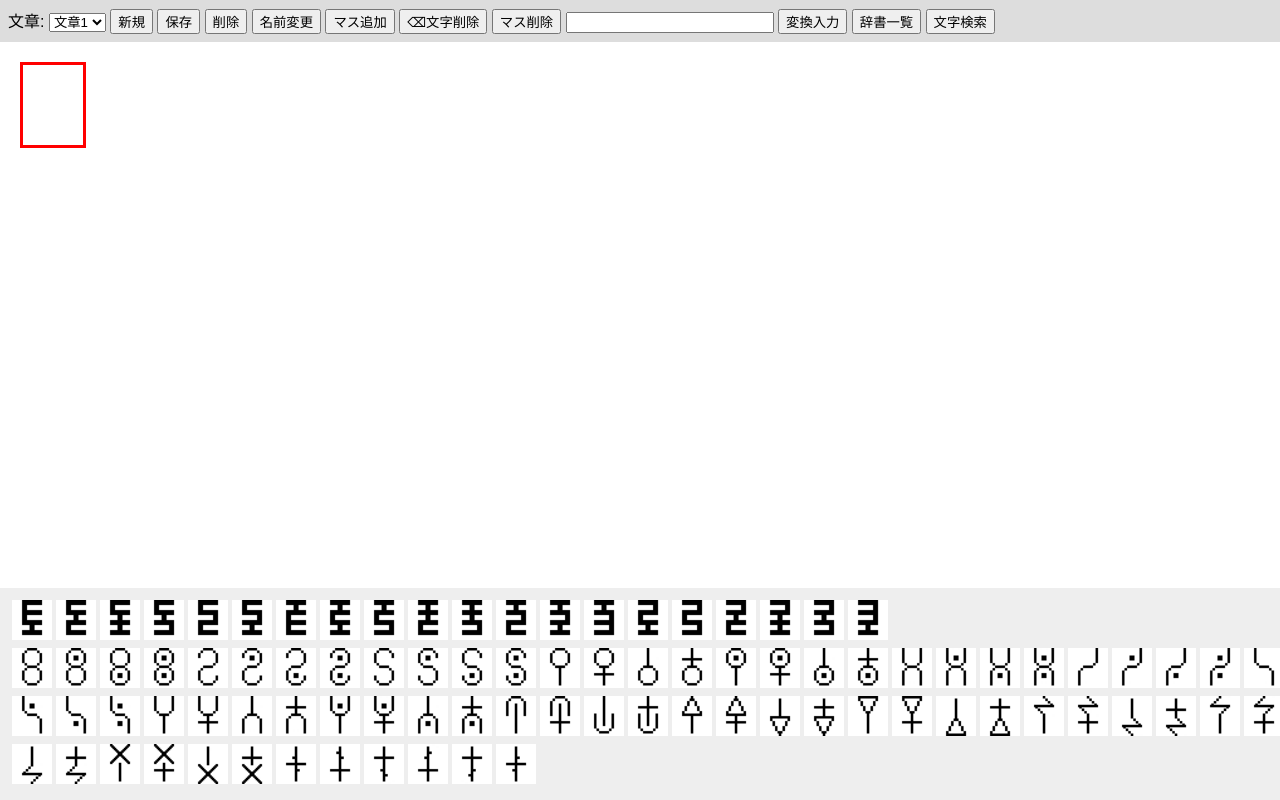
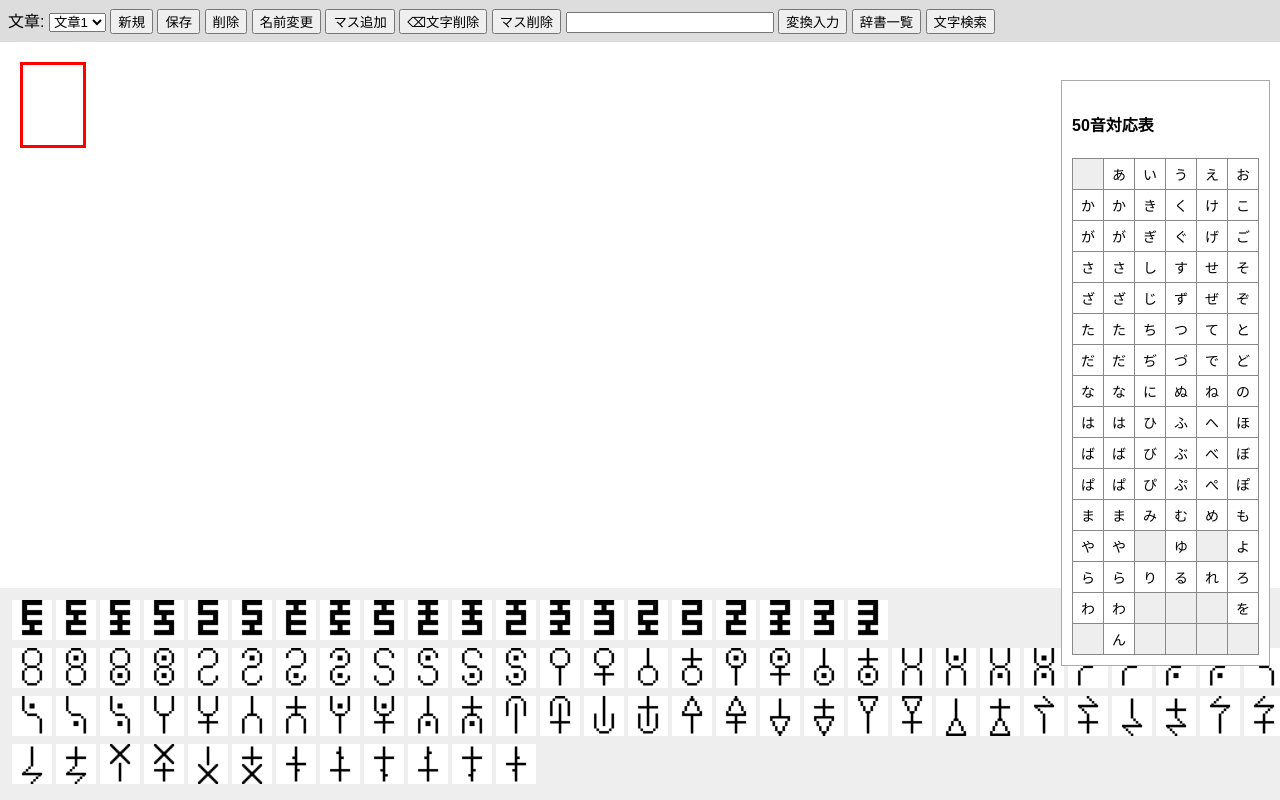
Before and after one commit to Ymtkh21020289/okechika, a plain HTML site: page index.html in a window 1280 px wide. Drawn offline with Linux system fonts and the light colour scheme.

Commit message:
Update index.html

```diff
--- a/index.html
+++ b/index.html
@@ -118,6 +118,22 @@ width:24px;
 height:24px;
 }
 
+#kanaTable td{
+border:1px solid #888;
+width:28px;
+height:28px;
+text-align:center;
+font-size:14px;
+}
+
+.kanaFound{
+background:#8cff8c;
+}
+
+.kanaUnknown{
+background:white;
+}
+
 </style>
 </head>
 
@@ -148,6 +164,22 @@ height:24px;
 <div id="container"></div>
 
 <div id="keyboard"></div>
+
+<div id="kanaPanel" style="
+position:fixed;
+right:10px;
+top:80px;
+background:white;
+border:1px solid #aaa;
+padding:10px;
+z-index:20;
+">
+
+<h4>50音対応表</h4>
+
+<table id="kanaTable" style="border-collapse:collapse"></table>
+
+</div>
 
 <div id="dictionaryPanel">
 
```
